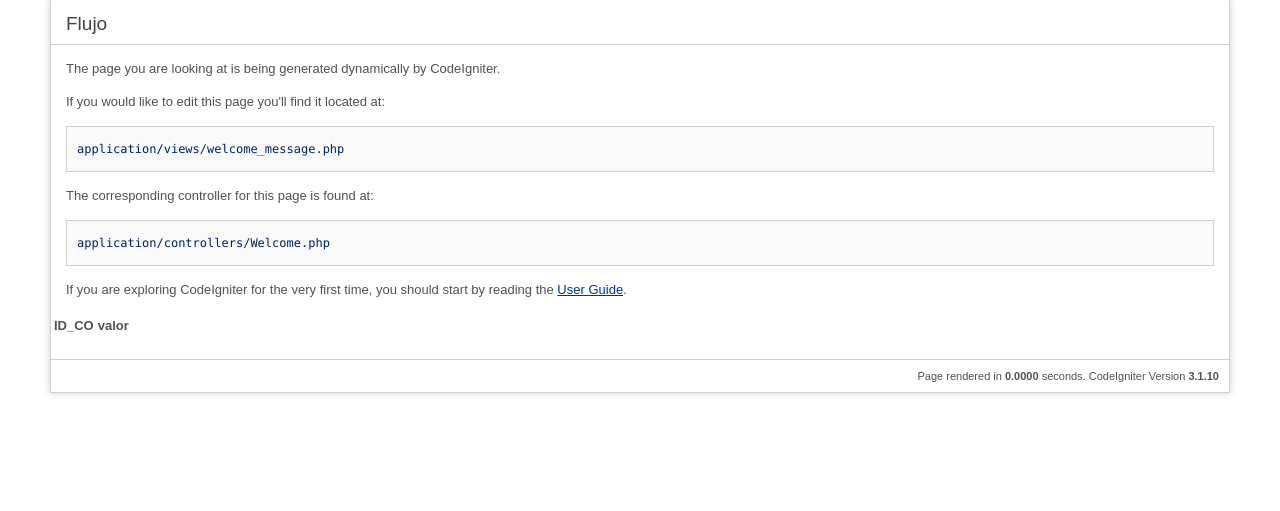
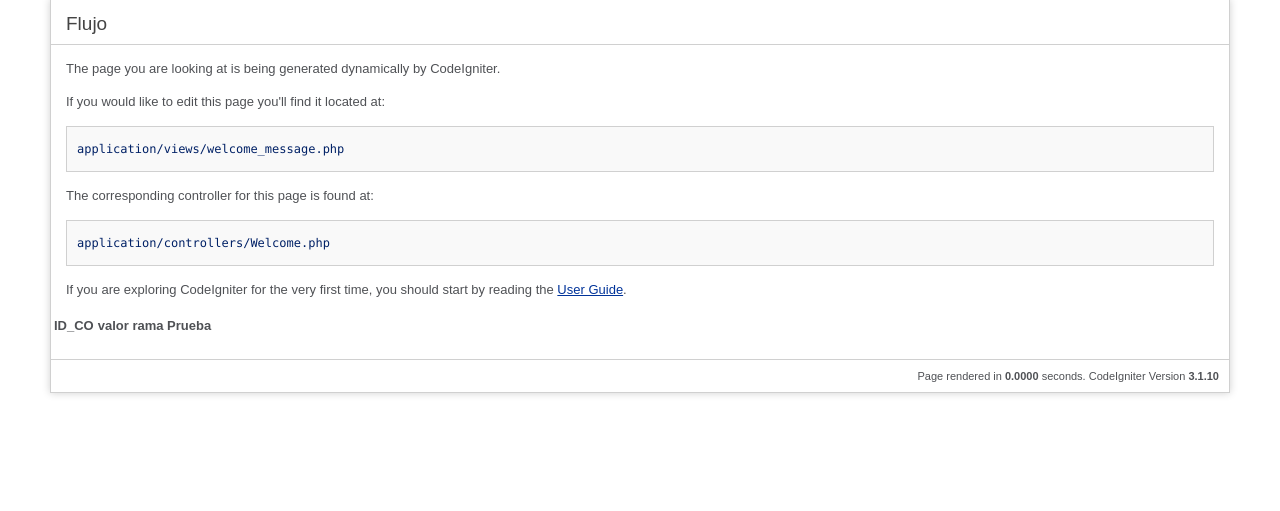
Before and after one commit to charleoni/FlowCash, a CodeIgniter app: page /database/ in a window 1280 px wide. Shown: the part 41-552 px from the top of the page. Run offline with CodeIgniter, Linux system fonts and the light colour scheme; data that the repository does not hold is empty.

Commit message:
Primer commit en la rama Prueba

```diff
--- a/application/views/welcome_message.php
+++ b/application/views/welcome_message.php
@@ -86,7 +86,7 @@ defined('BASEPATH') OR exit('No direct script access allowed');
     <thead>
       <tr>
         <th>ID_CO</th>
-        <th>valor</th>
+        <th>valor rama Prueba</th>
       </tr>
     </thead>
     <tbody>
```
